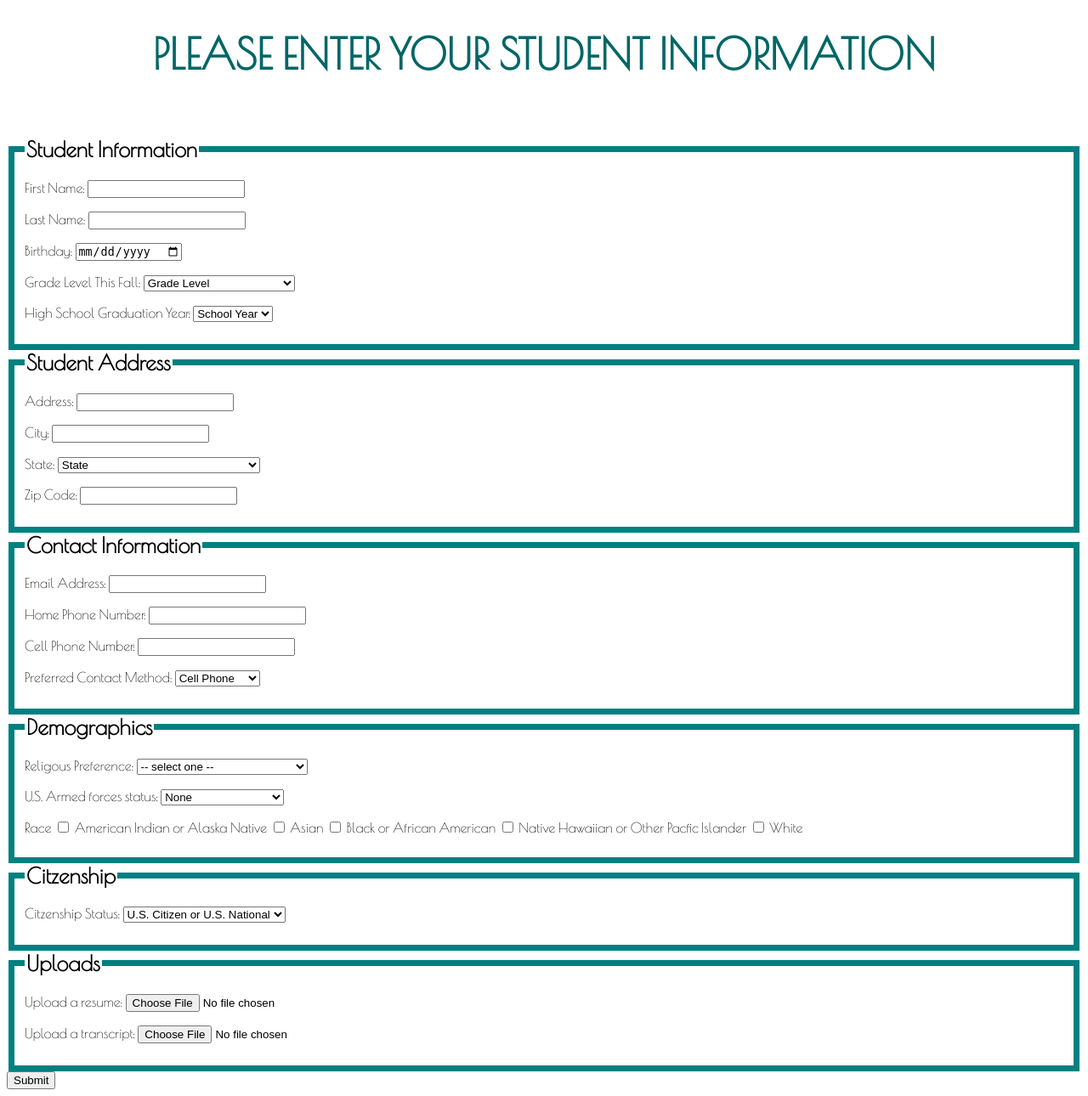
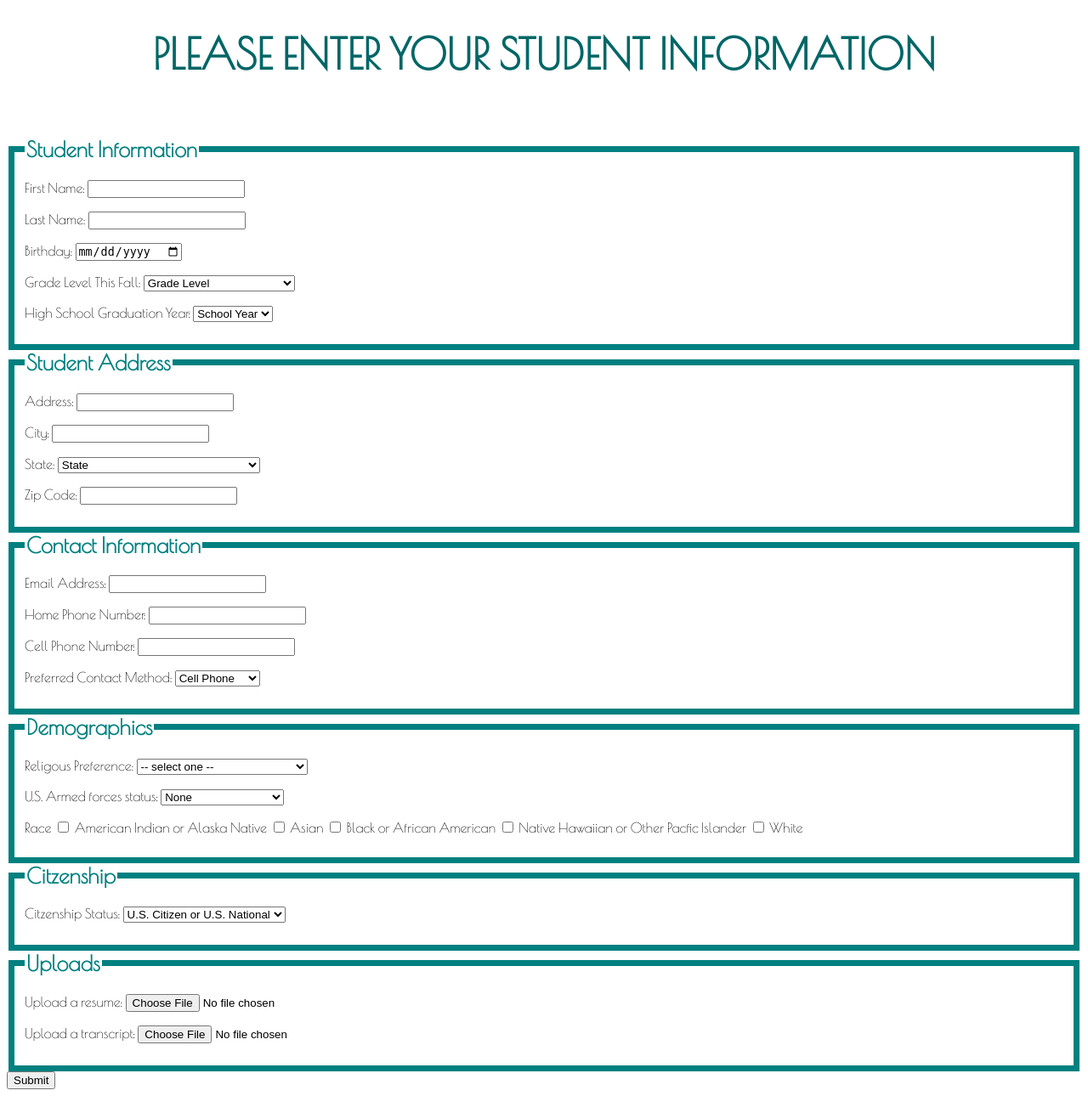
Before and after one commit to jedouard98/scholar-fish, a Python web app: template templates/basic-info.html in a window 1280 px wide. Shown: the whole page at 85% size. Run offline with Jinja, Linux system fonts and the light colour scheme; the template is opened without the code that fills it, so the values that code supplies are empty.

Commit message:
CSS for basic info

```diff
--- a/assets/stylesheets/basic-info.css
+++ b/assets/stylesheets/basic-info.css
@@ -1,6 +1,7 @@
 @import url(https://fonts.googleapis.com/css?family=Poiret+One);
 
 legend{
+  color: teal;
   font-family: 'Poiret One', serif;
   font-size: 25px;
   font-weight: bold;
```
